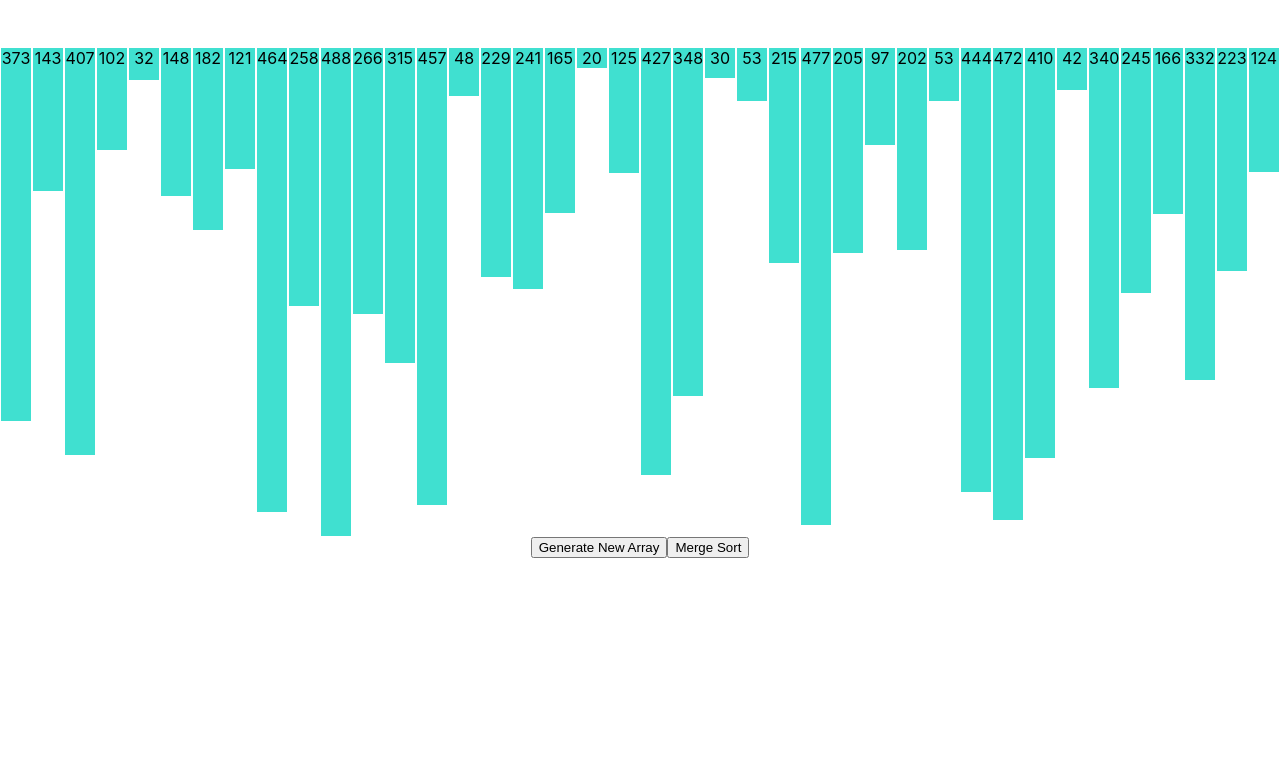
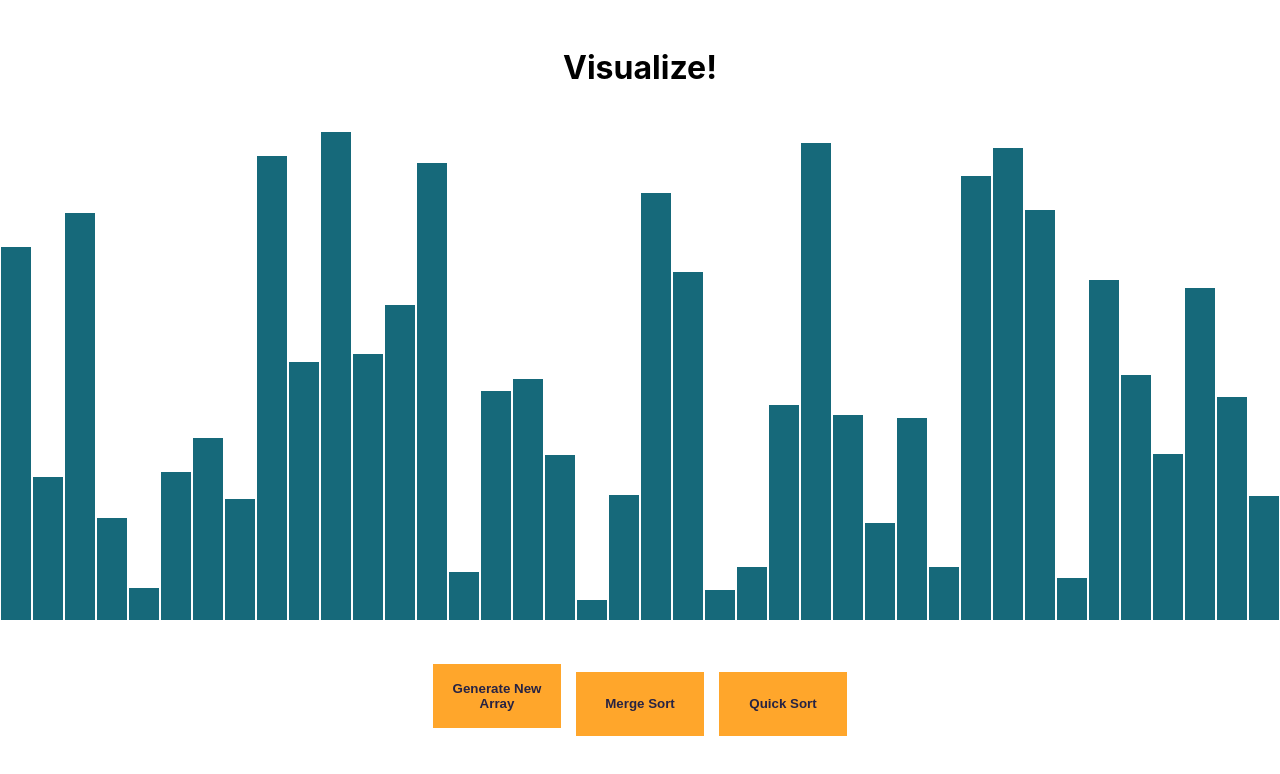
Before and after one commit to Tejaaswini/Visualize, a React (Create React App) app: page / in a window 1280 px wide. Shown: the top 774 px of the page. Built offline with nearby package versions, Linux system fonts and the light colour scheme.

Commit message:
modify UI

```diff
--- a/src/Sorting/Sorting.js
+++ b/src/Sorting/Sorting.js
@@ -1,11 +1,12 @@
 import React, { Component } from "react";
 import './Sorting.css'
 import {mergeSortAlgo} from '../SortingAlgo/mergeSort'
+import {quickSortAlgo} from '../SortingAlgo/quickSort'
 
-const ANIMATION_SPEED_MS = 50;
+const ANIMATION_SPEED_MS = 200;
 const NUMBER_OF_ARRAY_BARS = 40;
-const PRIMARY_COLOR = 'turquoise';
-const SECONDARY_COLOR = 'red';
+const PRIMARY_COLOR = '#16697a';
+const SECONDARY_COLOR = '#db6400';
 
 export class Sorting extends Component {
     constructor(props) {
@@ -57,6 +58,7 @@ export class Sorting extends Component {
 
         return (
           <div className="array-container">
+            <h1>Visualize!</h1>
             {array.map((value, idx) => (
               <div
                 className="array-bar"
@@ -64,11 +66,13 @@ export class Sorting extends Component {
                 style={{
                   backgroundColor: PRIMARY_COLOR,
                   height: `${value}px`,
-                }}>{value}</div>
+                  marginTop:'3vh'
+                }}></div>
             ))}
-            <div>
-            <button onClick={() => this.resetArray()}>Generate New Array</button>
-            <button onClick={() => this.mergeSort()}>Merge Sort</button>
+            <div className="button-class">
+            <button onClick={() => this.resetArray()} className="gen-button">Generate New Array</button>
+            <button onClick={() => this.mergeSort()} className="algo-button">Merge Sort</button>
+            <button className="algo-button">Quick Sort</button>
             </div>
 
           </div>
```
